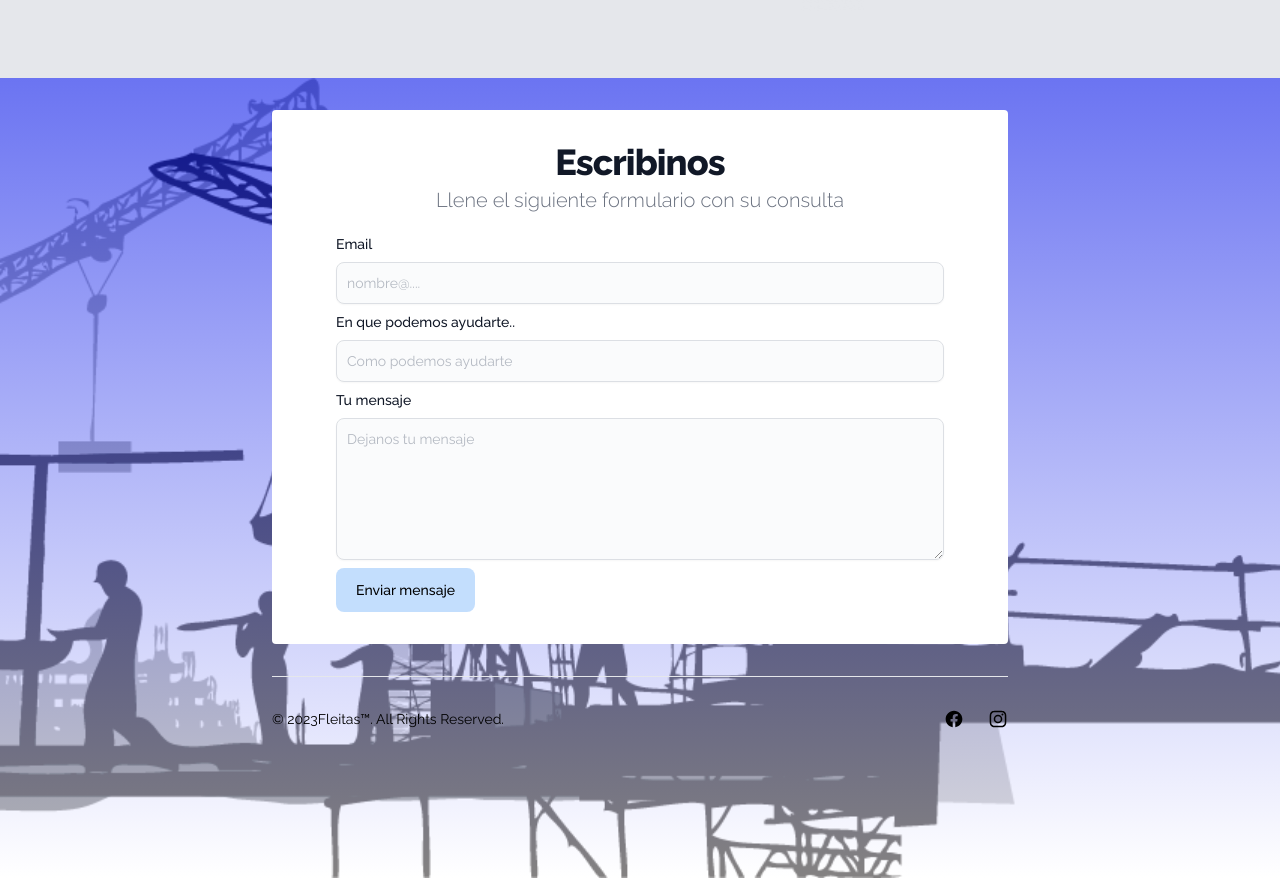
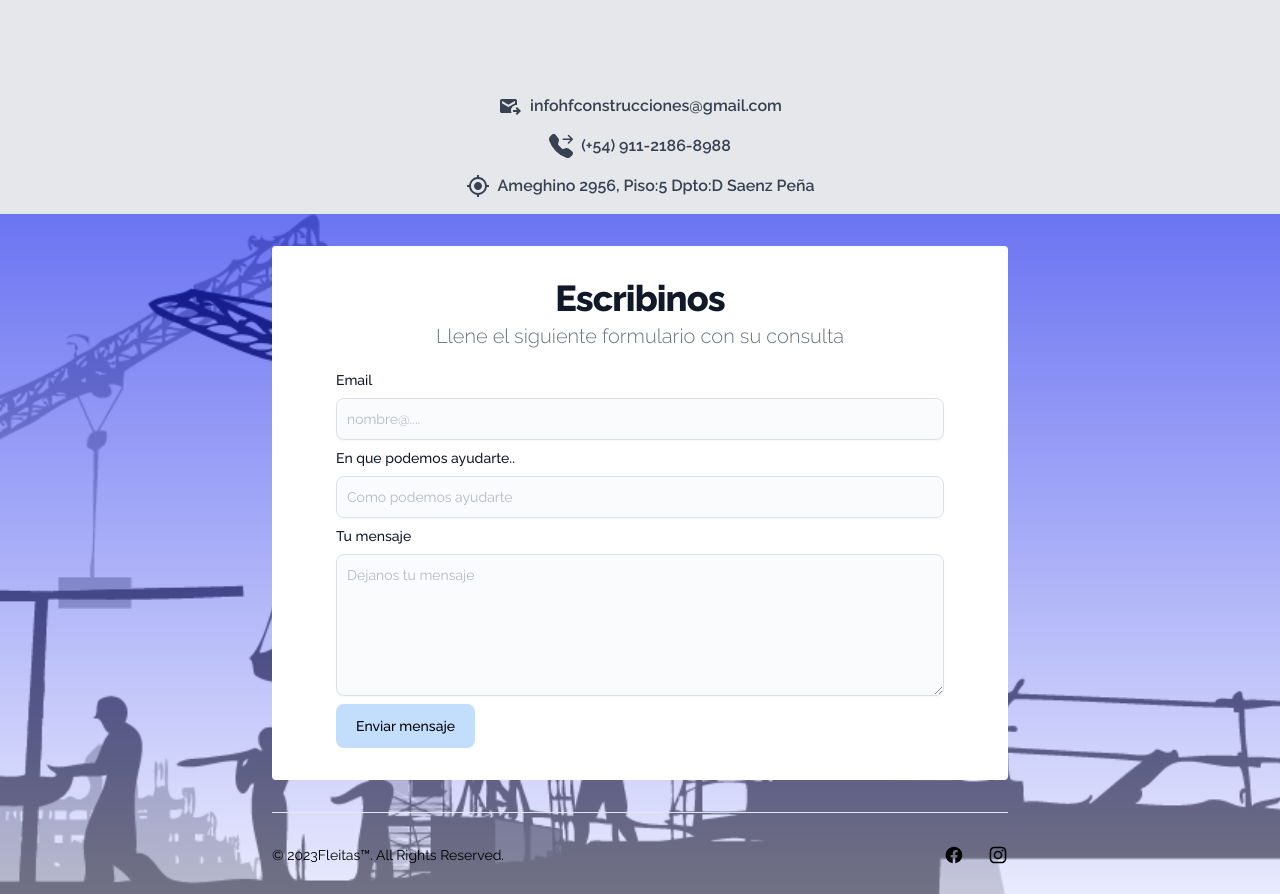
Before and after one commit to NataliaBelen95/Next.landing, a Next.js app in the folder my-project/: page / in a window 1280 px wide. Shown: the part 2268-3162 px from the top of the page. Built offline with nearby package versions, Linux system fonts and the light colour scheme.

Commit message:
agrego info de contacto

```diff
--- a/my-project/package.json
+++ b/my-project/package.json
@@ -21,6 +21,7 @@
     "postcss": "8.4.23",
     "react": "18.2.0",
     "react-dom": "18.2.0",
+    "react-icons": "^4.8.0",
     "react-image-gallery": "^1.2.11",
     "react-intersection-observer": "^9.4.3",
     "react-responsive-carousel": "^3.2.23",
--- a/my-project/src/components/Clients.jsx
+++ b/my-project/src/components/Clients.jsx
@@ -10,7 +10,9 @@ import img8 from "../assets/constructora/clientes/8.png"
 import img9 from "../assets/constructora/clientes/9.png"
 import { Carousel } from "react-responsive-carousel";
 import 'react-responsive-carousel/lib/styles/carousel.min.css'
-
+import {MdOutgoingMail} from 'react-icons/md'
+import {BsFillTelephoneForwardFill} from 'react-icons/bs'
+import {MdGpsFixed} from 'react-icons/md'
 
 
 const items = [
@@ -68,6 +70,22 @@ export default function Clients() {
           </div>
         ))}
       </Carousel>
+
+      <div className="flex flex-col items-center justify-center mt-8">
+  <div className="flex items-center">
+    <MdOutgoingMail className="h-6 w-6 mr-2 text-gray-700" />
+    <p className="text-gray-700 font-semibold">infohfconstrucciones@gmail.com</p>
+  </div>
+  <div className="flex items-center mt-4">
+    <BsFillTelephoneForwardFill className="h-6 w-6 mr-2 text-gray-700" />
+    <p className="text-gray-700 font-semibold">(+54) 911-2186-8988</p>
+  </div>
+  <div className="flex items-center mt-4">
+    <MdGpsFixed className="h-6 w-6 mr-2 text-gray-700" />
+    <p className="text-gray-700 font-semibold">Ameghino 2956, Piso:5 Dpto:D Saenz Peña</p>
+  </div>
+</div>
+
     </div>
   );
 }
--- a/my-project/src/components/Footer.jsx
+++ b/my-project/src/components/Footer.jsx
@@ -117,6 +117,7 @@ const Footer = () => {
           </span>
 
           <div className="flex mt-4 space-x-6 sm:justify-center sm:mt-0">
+
             <a
               href="#"
               className="text-black hover:text-gray-900 dark:hover:text-white"
--- a/my-project/src/components/HeroSection.jsx
+++ b/my-project/src/components/HeroSection.jsx
@@ -29,8 +29,8 @@ function HeroSection() {
       {/* <div className={`${style.colorOverlay} flex justify-center items-center`}>
         {" "}
       </div> */}
-      <div class="container mx-auto flex px-5 py-24 items-center justify-center flex-col">
-        <div class="text-center lg:w-5/12 w-full">
+      <div className="container mx-auto flex px-5 py-24 items-center justify-center flex-col">
+        <div className="text-center lg:w-5/12 w-full">
           <div className="flex justify-center mx-auto ">
             <img
               src="/logo/logo.png"
--- a/my-project/src/components/Wsp.jsx
+++ b/my-project/src/components/Wsp.jsx
@@ -8,7 +8,7 @@ function Wsp() {
     >
       <img
         src="/png.constructora/flecha.png"
-        class="w-6 h-6 cursor-pointer mb-2"
+        className="w-6 h-6 cursor-pointer mb-2"
         style={{ cursor: "pointer", color: "rgba(10, 25, 233, 0.603)" }}
         onClick={() => window.scrollTo({ top: 0, behavior: "smooth" })}
       />
```
Also changed, not shown: 1 other file (tests, documents, lock files or other folders).
